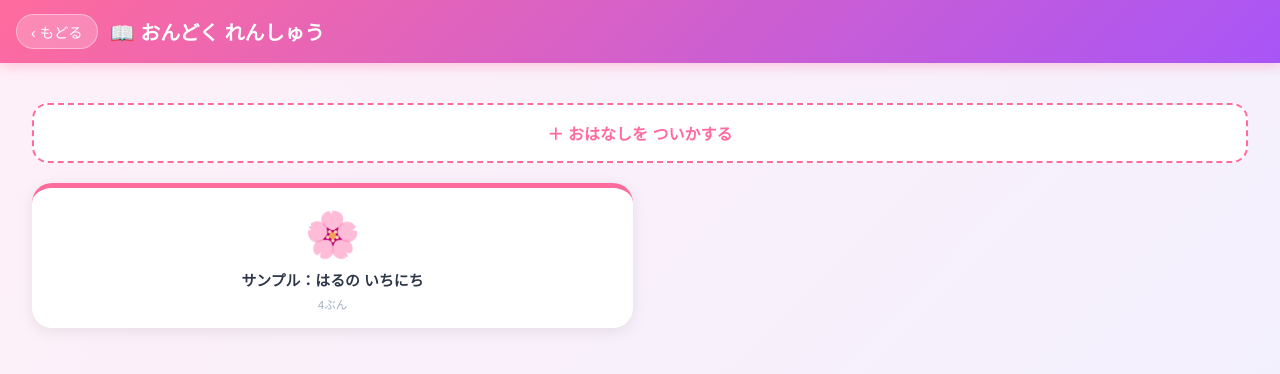
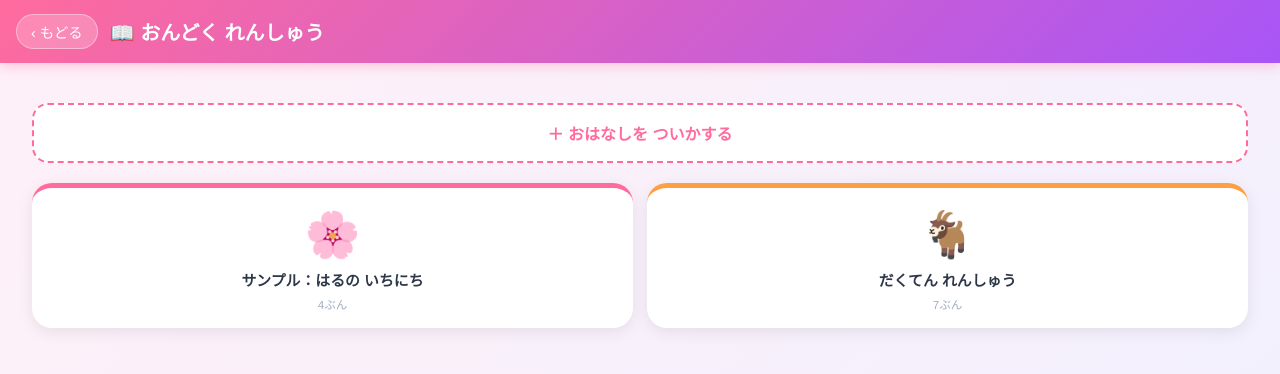
Before and after one commit to towaruyue0-bit/shogakko, a plain HTML site: page apps/ondoku/index.html in a window 1280 px wide. Drawn offline with Linux system fonts and the light colour scheme.

Commit message:
add: おんどく れんしゅうに「だくてん れんしゅう」のサンプル文章を追加
Co-Authored-By: Claude Sonnet 4.6 <noreply@anthropic.com>

```diff
--- a/apps/ondoku/index.html
+++ b/apps/ondoku/index.html
@@ -363,13 +363,21 @@
     if (raw) {
       try { stories = JSON.parse(raw); } catch { stories = []; }
     } else {
-      // 初回はサンプルを1件入れておく
-      stories = [{
-        id: 'sample1',
-        title: 'サンプル：はるの いちにち',
-        emoji: '🌸',
-        text: 'きょうは はるの いいてんき です。\nそらは あおく、はなが さいています。\nちょうちょが ひらひら とんでいます。\nきもちの よい いちにちです。'
-      }];
+      // 初回はサンプルを2件入れておく
+      stories = [
+        {
+          id: 'sample1',
+          title: 'サンプル：はるの いちにち',
+          emoji: '🌸',
+          text: 'きょうは はるの いいてんき です。\nそらは あおく、はなが さいています。\nちょうちょが ひらひら とんでいます。\nきもちの よい いちにちです。'
+        },
+        {
+          id: 'sample2',
+          title: 'だくてん れんしゅう',
+          emoji: '🐐',
+          text: 'かき　かぎ\nさる　ざる\nたい　だい\nふかふか　ぶかぶか　ぷかぷか\nみぎに　なべ　もつ　やぎさんと、\nひだりに　ふた　もつ　ぶたさんが、\nおひるの　おかず　かんがえる。'
+        }
+      ];
       save();
     }
     renderEmojis();
```
